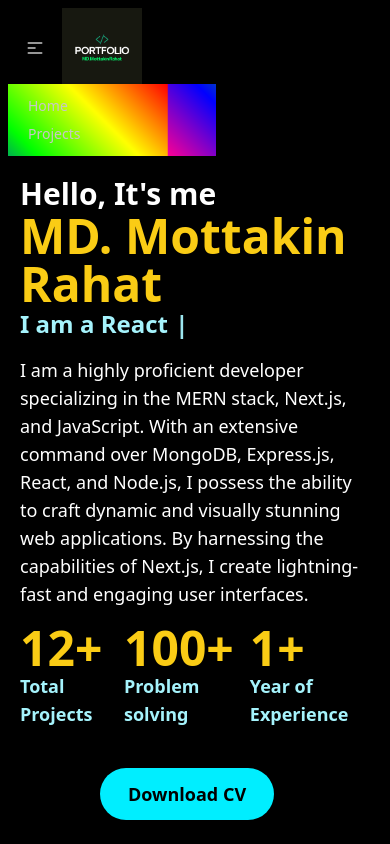
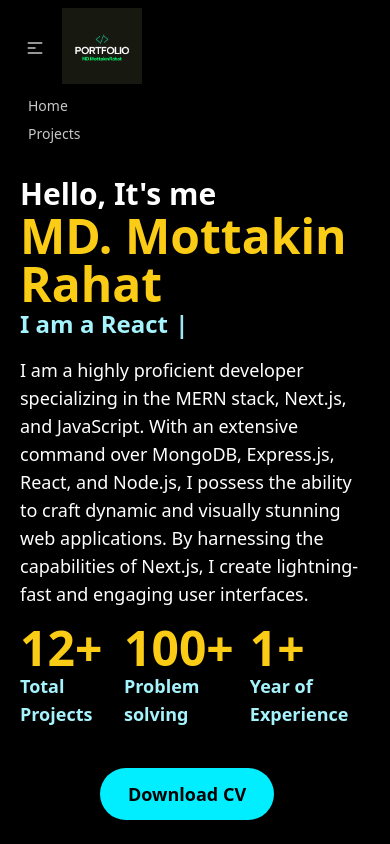
Before and after one commit to mottakinrahat/rahat-chowdhury-portfolio, a React (Vite) app: page / in a window 390 px wide. Both pictures are taken after a click on the label 35 px from the left and 48 px from the top of the page. Shown: the top 844 px of the page. Built offline with nearby package versions, Linux system fonts and the light colour scheme; no server answers.

Commit message:
addedAll

```diff
--- a/src/component/Navbar/Navbar.jsx
+++ b/src/component/Navbar/Navbar.jsx
@@ -19,7 +19,7 @@ const Navbar = () => {
                         <label tabIndex={0} className="btn btn-ghost lg:hidden">
                             <svg xmlns="http://www.w3.org/2000/svg" className="h-5 w-5" fill="none" viewBox="0 0 24 24" stroke="currentColor"><path strokeLinecap="round" strokeLinejoin="round" strokeWidth="2" d="M4 6h16M4 12h8m-8 6h16" /></svg>
                         </label>
-                        <ul tabIndex={0} className="menu menu-sm dropdown-content mt-3 p-2 shadow bg-base-100 rounded-box w-52">
+                        <ul tabIndex={0} className="menu menu-sm dropdown-content mt-3 p-2  bg-base-100 rounded-box w-52">
                            {navItems}
                         </ul>
                     </div>
--- a/src/component/SkillSection/ShowSkill.jsx
+++ b/src/component/SkillSection/ShowSkill.jsx
@@ -6,7 +6,7 @@ const ShowSkill = ({ skill }) => {
   return (
     <div className="mt-20 ">
       <div className="shadow card w-full h- bg-neutral bg-opacity-60 duration-300  text-neutral-content hover:ease-out hover:bg-yellow-500  hover:text-cyan-400">
-        <div className="card-body   items-center text-center">
+        <div className="card-body px-4 md:px-0 items-center text-center">
          <div className='flex justify-between items-center gap-2'>
          <img className='h-10' src={image} alt="" />
           <h2 className="card-title">{name}</h2>
```
